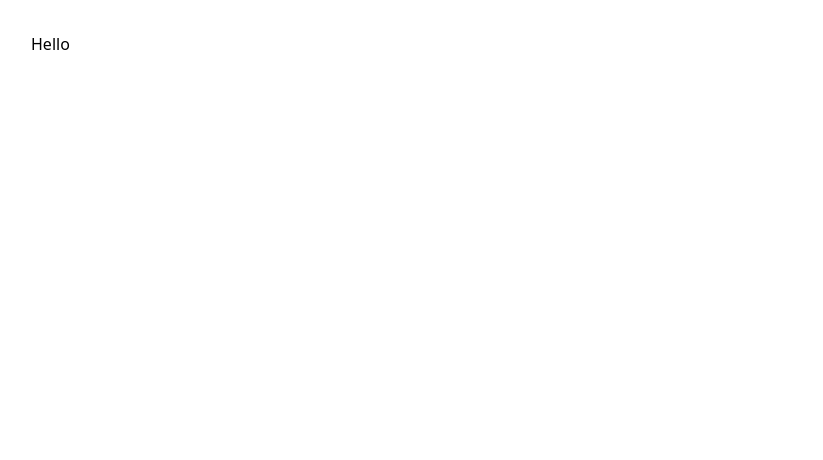
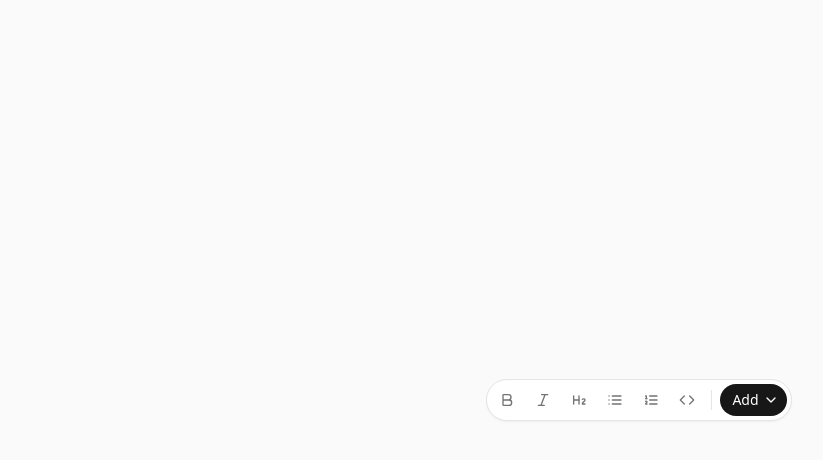
Before and after one commit to federico-maresi/Toolbar, a React (Vite) app: page / in a window 1280 px wide. Shown: the top 460 px of the page, without its empty margins (1-824 px from the left). Built offline with nearby package versions, Linux system fonts and the light colour scheme.

Commit message:
feat: add EditorToolbar shell with toggle buttons and Add button

```diff
--- a/src/App.tsx
+++ b/src/App.tsx
@@ -1,3 +1,9 @@
+import EditorToolbar from "./components/editor-toolbar";
+
 export default function App() {
-  return <div className="p-8">Hello</div>;
+  return (
+    <div className="flex min-h-screen items-center justify-center bg-neutral-50 p-8 dark:bg-neutral-950">
+      <EditorToolbar />
+    </div>
+  );
 }
--- /dev/null
+++ b/src/components/editor-toolbar.tsx
@@ -0,0 +1,116 @@
+import { useEffect, useRef, useState } from "react";
+import {
+  Bold,
+  Italic,
+  Heading2,
+  List,
+  ListOrdered,
+  Code,
+  ChevronDown,
+  type LucideIcon,
+} from "lucide-react";
+
+interface ToggleButtonProps {
+  icon: LucideIcon;
+  label: string;
+  pressed: boolean;
+  onToggle: () => void;
+}
+
+function ToggleButton({ icon: Icon, label, pressed, onToggle }: ToggleButtonProps) {
+  return (
+    <button
+      type="button"
+      aria-label={label}
+      aria-pressed={pressed}
+      onClick={onToggle}
+      className={`flex h-8 w-8 items-center justify-center rounded-full transition-colors ${
+        pressed
+          ? "bg-neutral-100 text-neutral-900 dark:bg-neutral-700 dark:text-white"
+          : "text-neutral-500 hover:bg-neutral-100 hover:text-neutral-900 dark:text-neutral-400 dark:hover:bg-neutral-800 dark:hover:text-white"
+      }`}
+    >
+      <Icon className="h-4 w-4" strokeWidth={2} />
+    </button>
+  );
+}
+
+type ToggleKey = "bold" | "italic" | "heading" | "bulletList" | "numberedList" | "code";
+
+export default function EditorToolbar() {
+  const [toggles, setToggles] = useState<Record<ToggleKey, boolean>>({
+    bold: false,
+    italic: false,
+    heading: false,
+    bulletList: false,
+    numberedList: false,
+    code: false,
+  });
+  const [menuOpen, setMenuOpen] = useState(false);
+  const containerRef = useRef<HTMLDivElement>(null);
+
+  function toggle(key: ToggleKey) {
+    setToggles((prev) => ({ ...prev, [key]: !prev[key] }));
+  }
+
+  useEffect(() => {
+    if (!menuOpen) return;
+
+    function handlePointerDown(event: PointerEvent) {
+      if (containerRef.current && !containerRef.current.contains(event.target as Node)) {
+        setMenuOpen(false);
+      }
+    }
+
+    function handleKeyDown(event: KeyboardEvent) {
+      if (event.key === "Escape") setMenuOpen(false);
+    }
+
+    document.addEventListener("pointerdown", handlePointerDown);
+    document.addEventListener("keydown", handleKeyDown);
+    return () => {
+      document.removeEventListener("pointerdown", handlePointerDown);
+      document.removeEventListener("keydown", handleKeyDown);
+    };
+  }, [menuOpen]);
+
+  return (
+    <div ref={containerRef} className="relative inline-flex">
+      <div className="flex items-center gap-1 rounded-full border border-neutral-200 bg-white p-1 shadow-sm dark:border-neutral-700 dark:bg-neutral-900">
+        <ToggleButton icon={Bold} label="Bold" pressed={toggles.bold} onToggle={() => toggle("bold")} />
+        <ToggleButton icon={Italic} label="Italic" pressed={toggles.italic} onToggle={() => toggle("italic")} />
+        <ToggleButton icon={Heading2} label="Heading" pressed={toggles.heading} onToggle={() => toggle("heading")} />
+        <ToggleButton icon={List} label="Bullet list" pressed={toggles.bulletList} onToggle={() => toggle("bulletList")} />
+        <ToggleButton
+          icon={ListOrdered}
+          label="Numbered list"
+          pressed={toggles.numberedList}
+          onToggle={() => toggle("numberedList")}
+        />
+        <ToggleButton icon={Code} label="Code" pressed={toggles.code} onToggle={() => toggle("code")} />
+
+        <div className="mx-1 h-5 w-px bg-neutral-200 dark:bg-neutral-700" />
+
+        <button
+          type="button"
+          aria-haspopup="menu"
+          aria-expanded={menuOpen}
+          onClick={() => setMenuOpen((open) => !open)}
+          className="flex h-8 items-center gap-1 rounded-full bg-neutral-900 pl-3 pr-2 text-sm font-medium text-white transition-colors hover:bg-neutral-700 dark:bg-white dark:text-neutral-900 dark:hover:bg-neutral-200"
+        >
+          Add
+          <ChevronDown className={`h-4 w-4 transition-transform ${menuOpen ? "rotate-180" : ""}`} strokeWidth={2} />
+        </button>
+      </div>
+
+      {menuOpen && (
+        <div
+          role="menu"
+          className="absolute right-0 top-[calc(100%+8px)] z-10 w-72 rounded-2xl border border-neutral-200 bg-white p-2 shadow-lg dark:border-neutral-700 dark:bg-neutral-900"
+        >
+          <div className="px-2 py-1 text-xs text-neutral-400">Menu placeholder — Task 3 replaces this</div>
+        </div>
+      )}
+    </div>
+  );
+}
```
